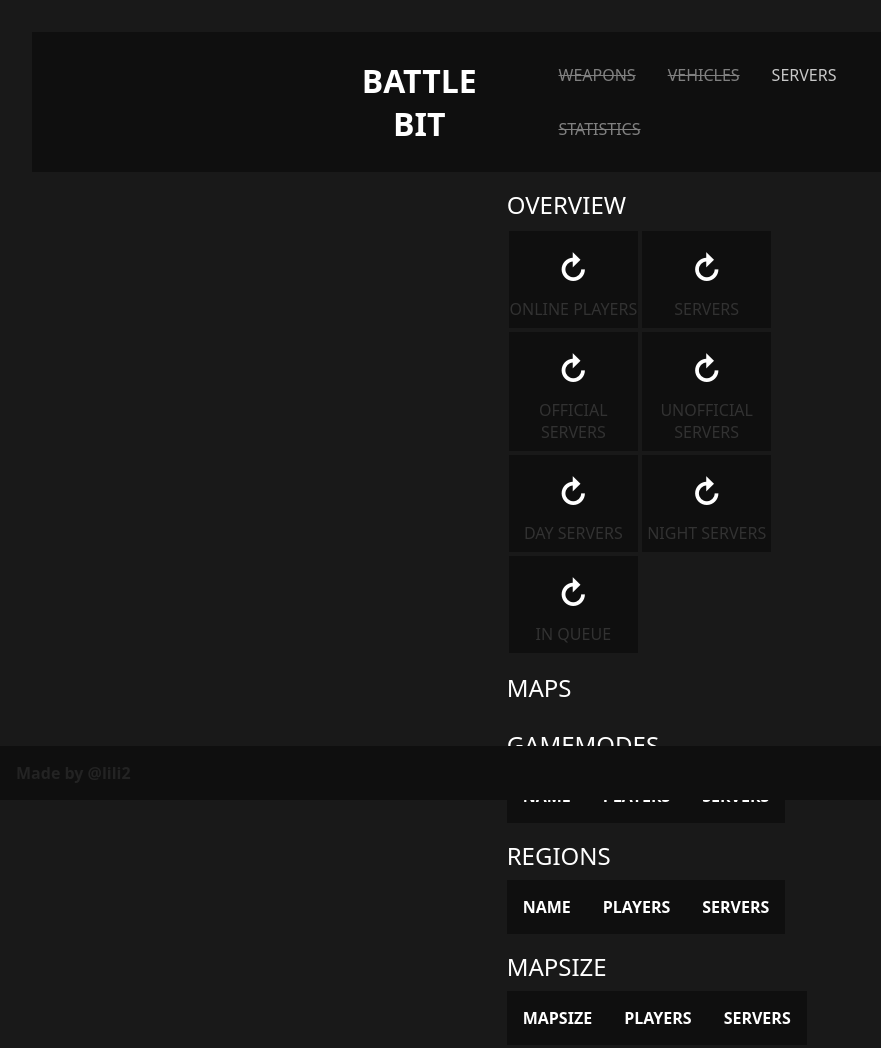
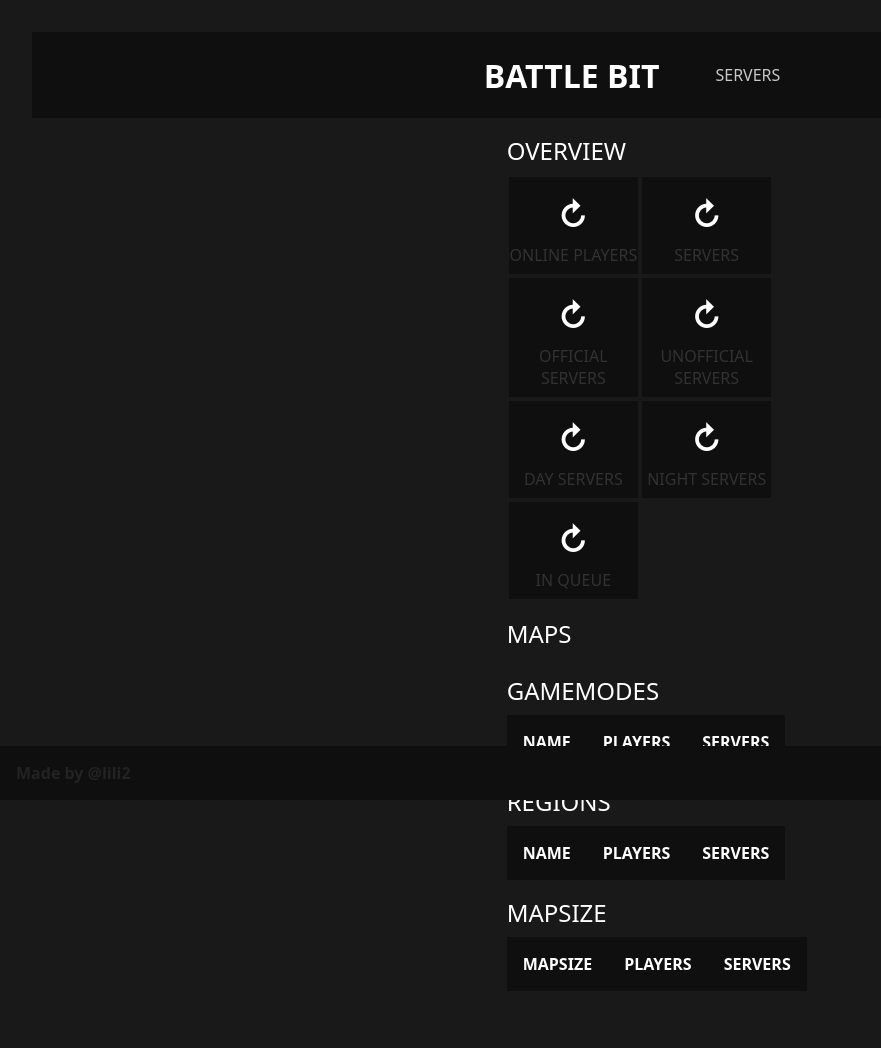
Before and after one commit to lilirulez1/BattleBitAPI, a plain HTML site: page index.html in a window 1280 px wide. Shown: the whole page, without its empty margins (0-881 px from the left). Drawn offline with Linux system fonts and the light colour scheme; no server answers.

Commit message:
Update index.html

```diff
--- a/index.html
+++ b/index.html
@@ -283,17 +283,8 @@
                 <div class="main-nav">
                     <h1>BATTLE BIT</h1>
                     <ol class="main-nav-redirects-container">
-                        <li class="main-nav-weapons">
-                            <a href="#" style="text-decoration: line-through; color:gray;">WEAPONS</a>
-                        </li>
-                        <li class="main-nav-vehicles">
-                            <a href="#" style="text-decoration: line-through; color:gray;">VEHICLES</a>
-                        </li>
                         <li class="main-nav-server-browser">
                             <a href="server-browser.html">SERVERS</a>
-                        </li>
-                        <li class="main-nav-statistics">
-                            <a href="#" style="text-decoration: line-through; color:gray;">STATISTICS</a>
                         </li>
                     </ol>
                 </div>
```
